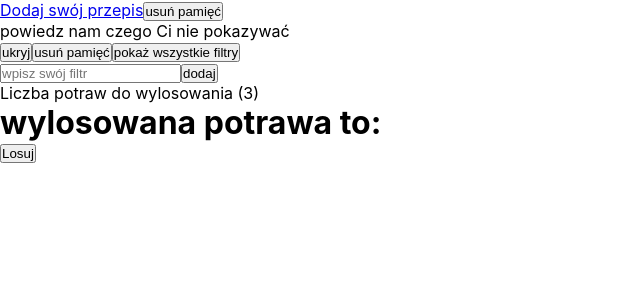
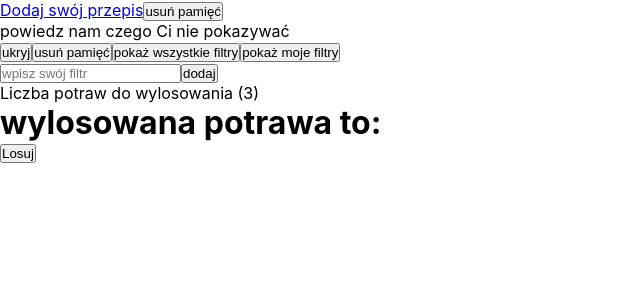
Before and after one commit to atrykp/what-s-for-dinner-react-app, a React (Create React App) app: page / in a window 1280 px wide. Both pictures are taken after a click on the button "rozwiń". Shown: the top 300 px of the page, without its empty margins (0-640 px from the left). Built offline with nearby package versions, Linux system fonts and the light colour scheme.

Commit message:
add function show user filters in filterArr.js

```diff
--- a/src/pages/FileterArr.js
+++ b/src/pages/FileterArr.js
@@ -159,6 +159,12 @@ const FileterArr = ({ allDishes, updateUserDishes, userDishes }) => {
     setFileter(activeFilters);
     setFilterStorage(activeFilters, "filterArr");
   };
+  const showUserFilters = () => {
+    const allFilters = [...usersFilters];
+    setAllFiltersSection(false);
+    setFileter(allFilters);
+    setFilterStorage(allFilters, "filterArr");
+  };
   const filterForm = filterSection && (
     <>
       {!allFiltersSection && (
@@ -167,6 +173,7 @@ const FileterArr = ({ allDishes, updateUserDishes, userDishes }) => {
       {allFiltersSection && (
         <button onClick={showActiveFilters}>Pokaż tylko aktywne</button>
       )}
+      <button onClick={showUserFilters}>pokaż moje filtry</button>
 
       <form action="" onSubmit={addNewFilter}>
         <input
```
Also changed, not shown: 1 other file (tests, documents, lock files or other folders).
